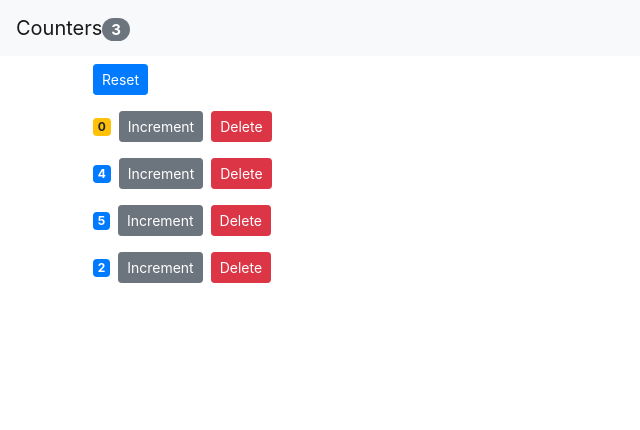
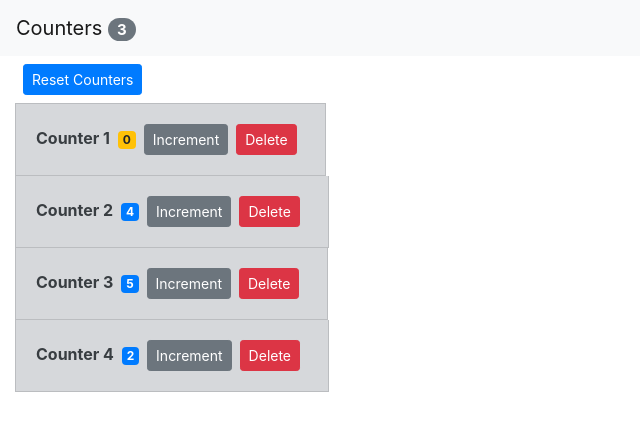
Before and after one commit to jamcry/react-counter-app, a React (Create React App) app: page / in a window 1280 px wide. Shown: the top 430 px of the page, without its empty margins (0-640 px from the left). Built offline with nearby package versions, Linux system fonts and the light colour scheme.

Commit message:
Style changes

```diff
--- a/src/App.js
+++ b/src/App.js
@@ -1,5 +1,4 @@
 import React, { Component } from 'react';
-import logo from './logo.svg';
 import './App.css';
 import NavBar from './components/navbar'
 import Counters from './components/counters';
@@ -43,12 +42,14 @@ class App extends Component {
           totalCounters={this.state.counters.filter(c => c.value > 0).length}
         />
         <main className="container">
+          <ul class="list-group">
             <Counters
               counters={this.state.counters}
               onReset={this.handleReset}
               onIncrement={this.handleIncrement}
               onDelete={this.handleDelete}
             />
+          </ul>
         </main>
       </React.Fragment>
     );
--- a/src/components/counter.jsx
+++ b/src/components/counter.jsx
@@ -4,6 +4,7 @@ class Counter extends Component {
   render() {
     return (
       <div>
+        <span className="font-weight-bold">Counter {this.props.counter.id}</span>
         <span className={this.getBadgeClasses()}>{this.props.counter.value}</span>
         <button
           className="btn btn-secondary btn-sm"
--- a/src/components/counters.jsx
+++ b/src/components/counters.jsx
@@ -9,15 +9,17 @@ class Counters extends Component {
           className="btn btn-primary btn-sm m-2"
           onClick={this.props.onReset}
         >
-        Reset
+        Reset Counters
         </button>
         {this.props.counters.map(counter => (
+          <li class="list-group-item list-group-item-secondary">
             <Counter
               counter={counter}
               key={counter.id}
               onIncrement={this.props.onIncrement}
               onDelete={this.props.onDelete}
             />
+          </li>
         ))}
       </div>
     );
--- a/src/components/navbar.jsx
+++ b/src/components/navbar.jsx
@@ -6,7 +6,7 @@ class NavBar extends Component {
     return (
       <nav className="navbar navbar-light bg-light">
         <a className="navbar-brand" href="#">
-        Counters
+        Counters&nbsp;
         <span className="badge badge-pill badge-secondary">
           {this.props.totalCounters}
         </span>
--- a/src/index.css
+++ b/src/index.css
@@ -3,3 +3,11 @@ body {
   padding: 0;
   font-family: sans-serif;
 }
+
+main.container {
+  margin-left: 0;
+}
+
+.list-group-item {
+  width: fit-content;
+}
```
Lines whose indentation alone changed are shown as unchanged.
